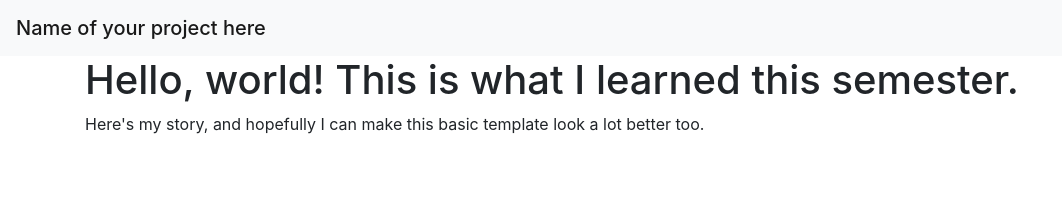
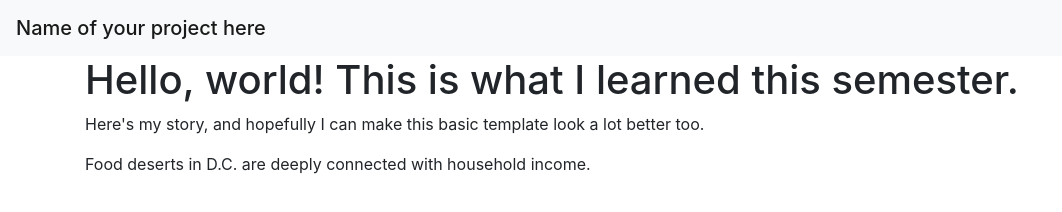
Before and after one commit to nimani93/Food-Deserts-in-DC-, a plain HTML site: page index.html in a window 1280 px wide. Shown: the whole page, without its empty margins (0-1062 px from the left). Drawn offline with nearby package versions, Linux system fonts and the light colour scheme.

Commit message:
I added another paragraph

```diff
--- a/index.html
+++ b/index.html
@@ -22,6 +22,7 @@
     <div class="container">
       <h1>Hello, world! This is what I learned this semester.</h1>
       <p>Here's my story, and hopefully I can make this basic template look a lot better too.</p>
+      <p>Food deserts in D.C. are deeply connected with household income.</p>
     </div>
 
     <!-- Optional JavaScript -->
```
